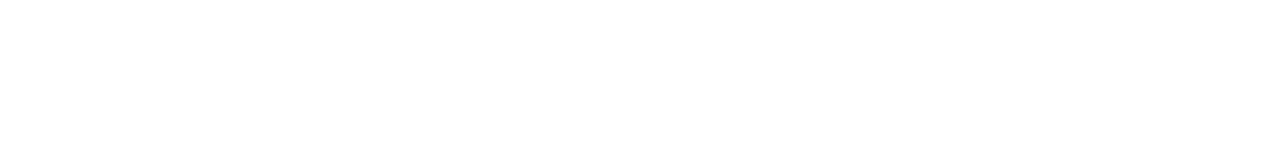
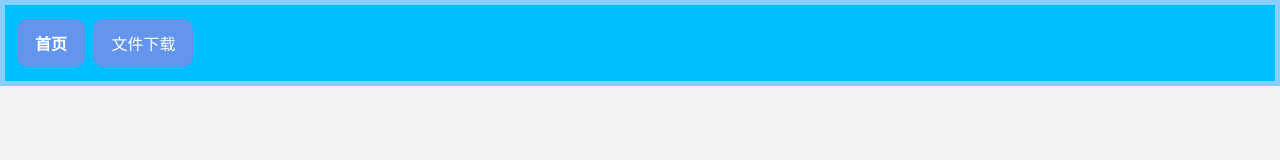
Before and after one commit to CodingOIer/file, a plain HTML site: page index.html in a window 1280 px wide. Drawn offline with Linux system fonts and the light colour scheme.

Commit message:
Add css and change index

```diff
--- /dev/null
+++ b/css/style.css
@@ -0,0 +1,67 @@
+body {
+    margin: 0;
+    padding: 0;
+    font-family: Arial, sans-serif;
+    background-color: #f2f2f2;
+    color: #333;
+}
+
+header {
+    background-color: #87cefa;
+    color: #fff;
+    padding: 5px;
+    text-align: center;
+}
+
+nav {
+    background-color: #00bfff;
+    color: #333;
+    padding: 10px;
+    text-align: left;
+}
+
+nav a {
+    color: #fff;
+    text-decoration: none;
+    margin: 0 10px;
+}
+
+main {
+    padding: 20px;
+    text-align: center;
+}
+
+main a {
+    color: #333;
+    text-decoration: none;
+}
+
+footer {
+    background-color: #333;
+    color: #fff;
+    padding: 10px;
+    text-align: center;
+}
+
+.button {
+    -webkit-transition-duration: 0.6s;
+    transition-duration: 0.6s;
+    transition: 0.6s;
+    border-radius: 10px;
+    background-color: #6495ed;
+    border: none;
+    color: #ffffff;
+    padding: 12px 18px;
+    text-align: center;
+    text-decoration: none;
+    display: inline-block;
+    font-size: 16px;
+    margin: 4px 2px;
+    cursor: pointer;
+}
+
+.button:hover {
+    box-shadow: 0 12px 16px 0 rgba(0, 0, 0, 0.24), 0 17px 50px 0 rgba(0, 0, 0, 0.19);
+    background-color: #f0ffff;
+    color: #333;
+}
--- a/index.html
+++ b/index.html
@@ -4,10 +4,17 @@
 <head>
     <meta charset="UTF-8">
     <meta name="viewport" content="width=device-width, initial-scale=1.0">
-    <title>OIer Coding</title>
+    <link href="./css/style.css" rel="stylesheet">
+    <title>Coding OIer Web | 首页</title>
 </head>
 
 <body>
+    <header>
+        <nav>
+            <a href=".\" class="button"><b>首页</b></a>
+            <a href=".\file" class="button">文件下载</a>
+        </nav>
+    </header>
 </body>
 
 </html>
```
